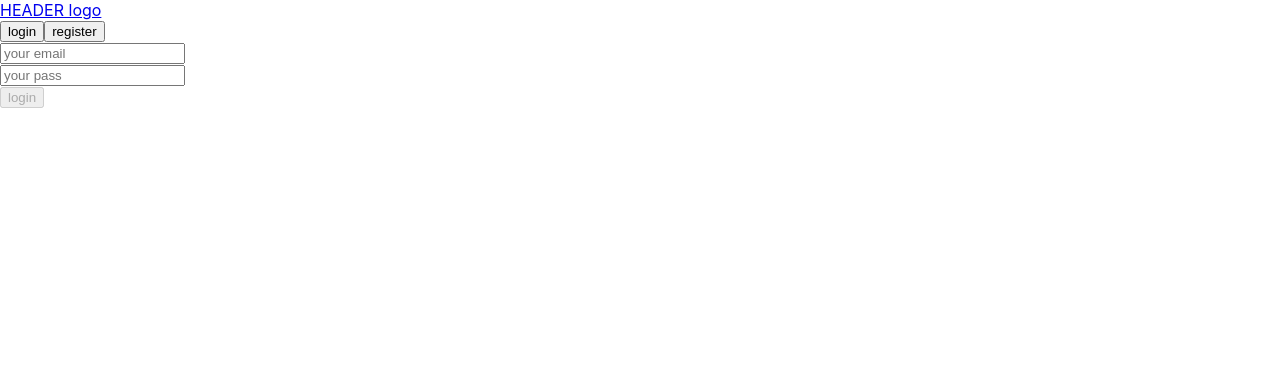
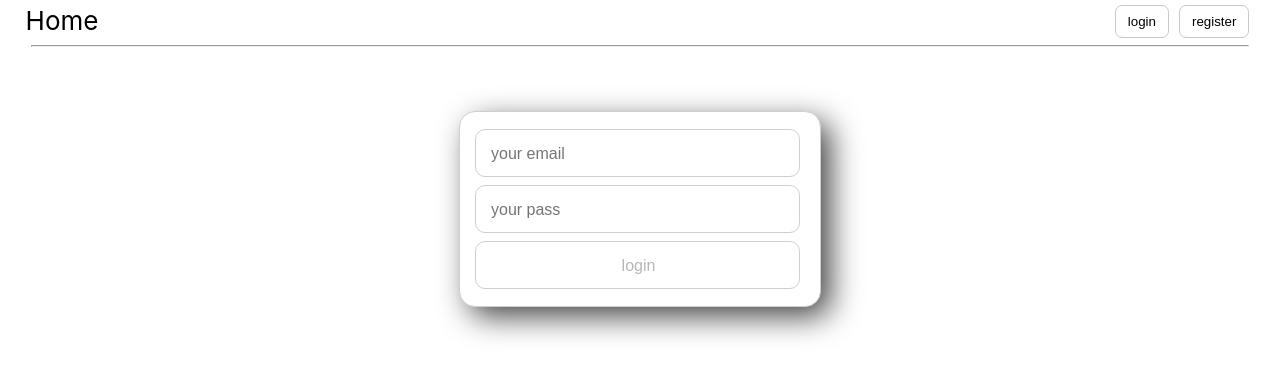
Before and after one commit to olexiip/js-ninjas-tt-front, a React (Create React App) app: page /login in a window 1280 px wide. Shown: the top 376 px of the page. Built offline with nearby package versions, Linux system fonts and the light colour scheme.

Commit message:
some styles for auth elements

```diff
--- a/src/App.css
+++ b/src/App.css
@@ -1,38 +1,94 @@
-.App {
-  text-align: center;
+body {
+  font-size:large;
 }
 
-.App-logo {
-  height: 40vmin;
-  pointer-events: none;
+textarea:focus, input:focus{
+  outline: 1px solid rgb(134, 18, 18);
 }
 
-@media (prefers-reduced-motion: no-preference) {
-  .App-logo {
-    animation: App-logo-spin infinite 20s linear;
-  }
+.header {
+  background-color: #ffffff;
+  width: 100%;
+  font-size: calc(10px + 2vmin);
+  color: rgb(0, 0, 0);
+  padding: 0px;
+  display: flex;
+
 }
 
-.App-header {
-  background-color: #282c34;
-  min-height: 100vh;
-  display: flex;
-  flex-direction: column;
-  align-items: center;
-  justify-content: center;
-  font-size: calc(10px + 2vmin);
-  color: white;
+a {
+  text-decoration: none;
+  color: rgb(0, 0, 0);
 }
 
-.App-link {
-  color: #61dafb;
+
+.usermenu {
+  margin-left: auto;
+  margin-right: 2%;
+  background-color: rgb(255, 255, 255);
 }
 
-@keyframes App-logo-spin {
-  from {
-    transform: rotate(0deg);
-  }
-  to {
-    transform: rotate(360deg);
-  }
+hr {
+  width: 95%;
+  margin-top: 2px;
+  margin-bottom: 5%;
 }
+
+.logo {
+  background-color: #ffffff;
+  margin: 5px;
+  margin-left: 2%;
+}
+
+button{
+  background-color: #ffffff;
+  margin: 5px;
+  padding: 8px 12px 8px 12px;
+  border-radius: 7px;
+  border-width: 1px;
+  border: 1px solid rgb(201, 201, 201);
+  background-color: rgb(255, 255, 255);
+}
+
+
+.login-form {
+  margin: auto;
+  padding: 17px 0px 17px 0px;
+  border-radius: 16px;
+  background-color: rgb(255, 255, 255);
+  width: 360px;
+  border: 1px solid rgb(207, 207, 207);
+  box-shadow: 10px 10px 31px -1px rgba(0,0,0,0.75);
+}
+
+input, .login-button {
+    margin: 0px 5px 0px 15px;
+    width: 295px;
+    padding: 15px 13px 13px 15px;
+    margin-bottom: 8px;
+    border-radius: 10px;
+    border-width: 0px;
+    font-size: medium;
+    border: 1px solid rgb(207, 207, 207);
+}
+.login-button {
+  width: 325px;
+  margin-bottom: 0px;
+}
+.pass-wrapper {
+    position: relative;
+}
+.show-pass {
+    user-select: none;
+    font-size: smaller;
+    position: absolute;
+    top: 14px;
+    right: 35px;
+}
+
+.bad-field{
+    border-style: solid;
+    border-color: hsl(4, 100%, 83%);
+    border-width: 1px;
+    background-color:rgb(255, 236, 230);
+}
--- a/src/components/Header/Header.js
+++ b/src/components/Header/Header.js
@@ -72,9 +72,15 @@ const Header = () => {
     return (
         <div>
             <div className="header">
-                <div className="logo"><NavLink to="/home">HEADER logo</NavLink></div>
-                <Usermenu auth={state} />
+                <div className="logo">
+                    <NavLink to="/home">Home</NavLink>
+                </div>
+                <div className="usermenu">
+                    <Usermenu auth={state} />
+                </div>
+
             </div>
+            <hr/>
             <Outlet/>
         </div>
     )
```
